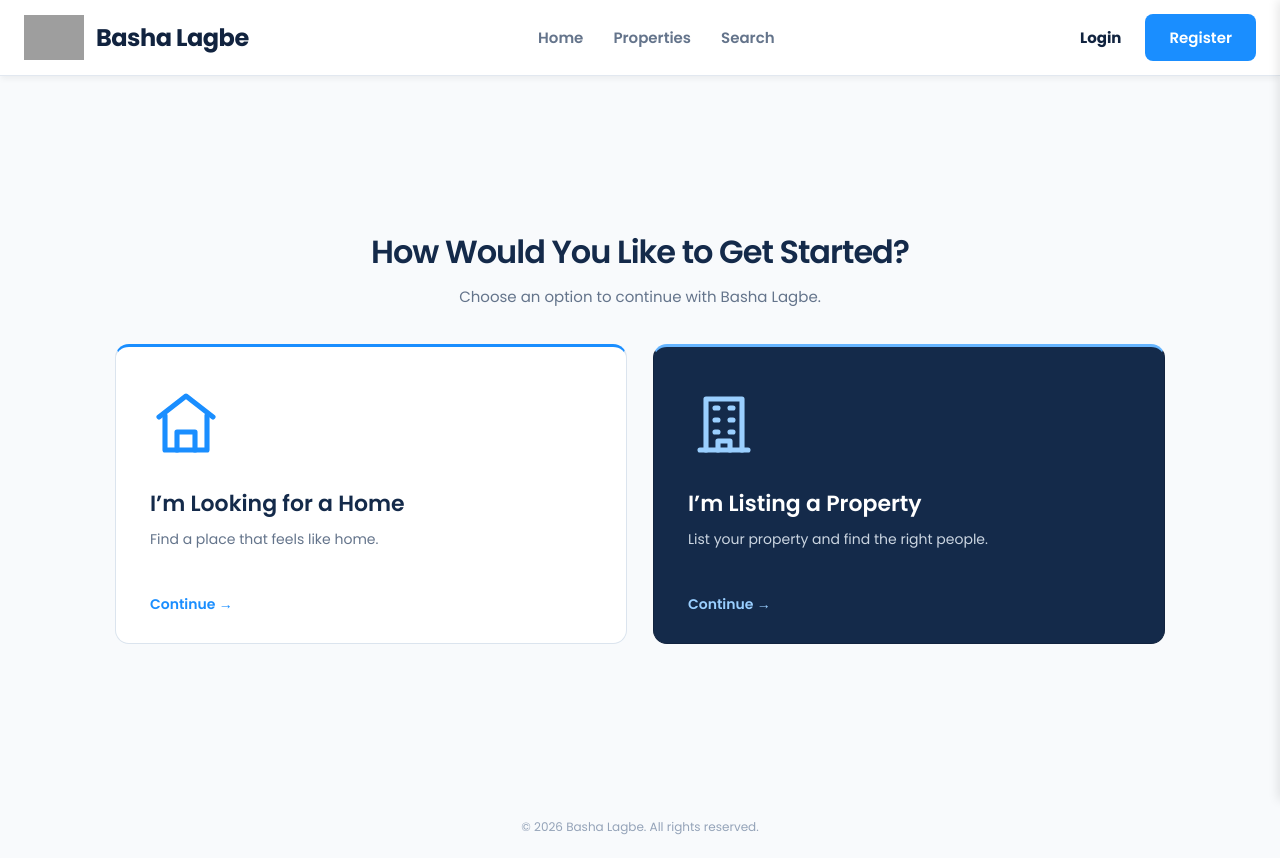
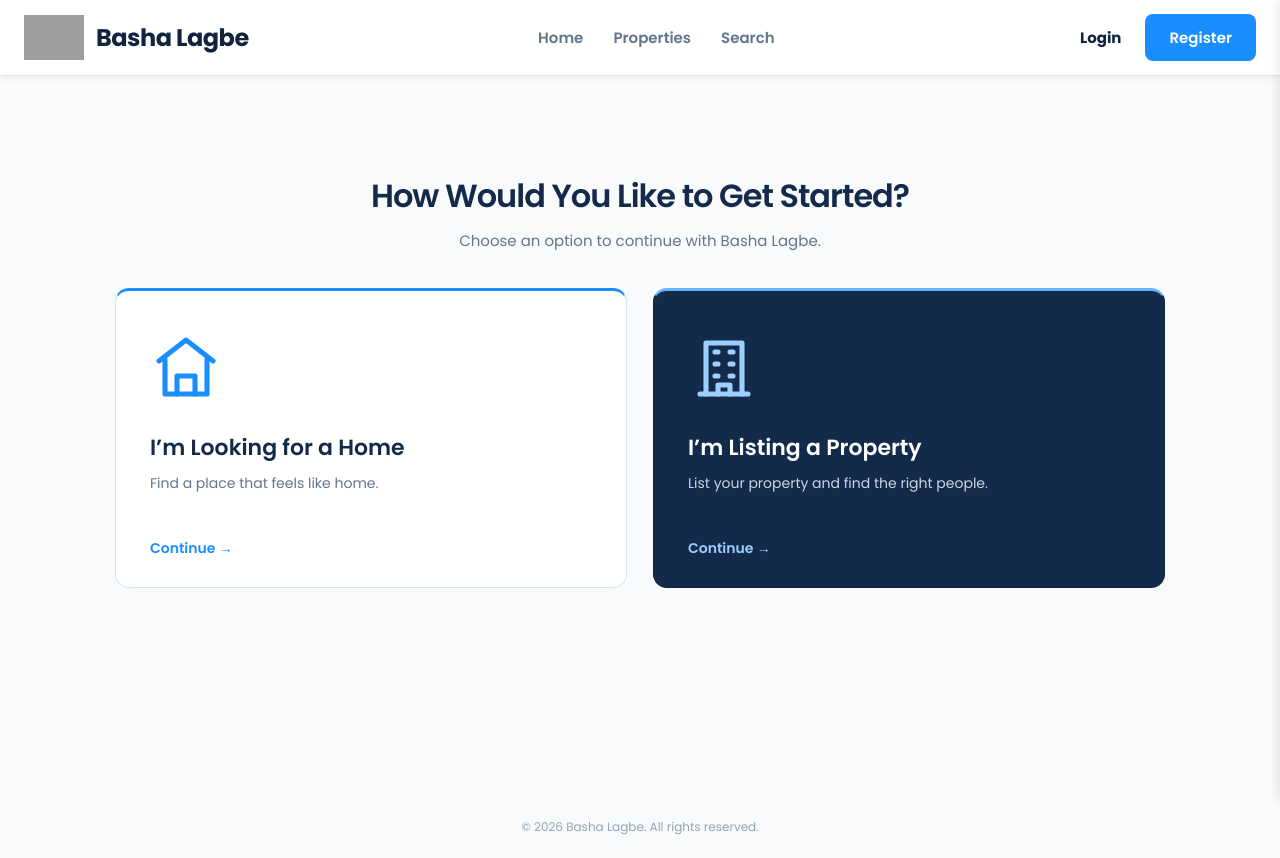
Before and after one commit to hasnine24/Basha-Lagbe, a React (Vite) app in the folder frontend/: page /get-started in a window 1280 px wide. Built offline with nearby package versions, Linux system fonts and the light colour scheme; no server answers; grey boxes are pictures that could not be loaded.

Commit message:
Fixed padding

```diff
--- a/frontend/src/pages/tahmid/GetStarted.css
+++ b/frontend/src/pages/tahmid/GetStarted.css
@@ -1,9 +1,9 @@
 .get-started-page {
   min-height: calc(100vh - 75px);
   margin-top: 75px;
-  padding: 50px 20px;
+  padding: 100px 20px;
   display: flex;
-  align-items: center;
+  align-items: flex-start;
   background: #f8fafc;
 }
 
@@ -50,7 +50,10 @@
   display: flex;
   flex-direction: column;
   align-items: flex-start;
-  transition: border-color 0.2s ease, box-shadow 0.2s ease, transform 0.2s ease;
+  transition:
+    border-color 0.2s ease,
+    box-shadow 0.2s ease,
+    transform 0.2s ease;
 }
 
 .role-card-seeker {
```
